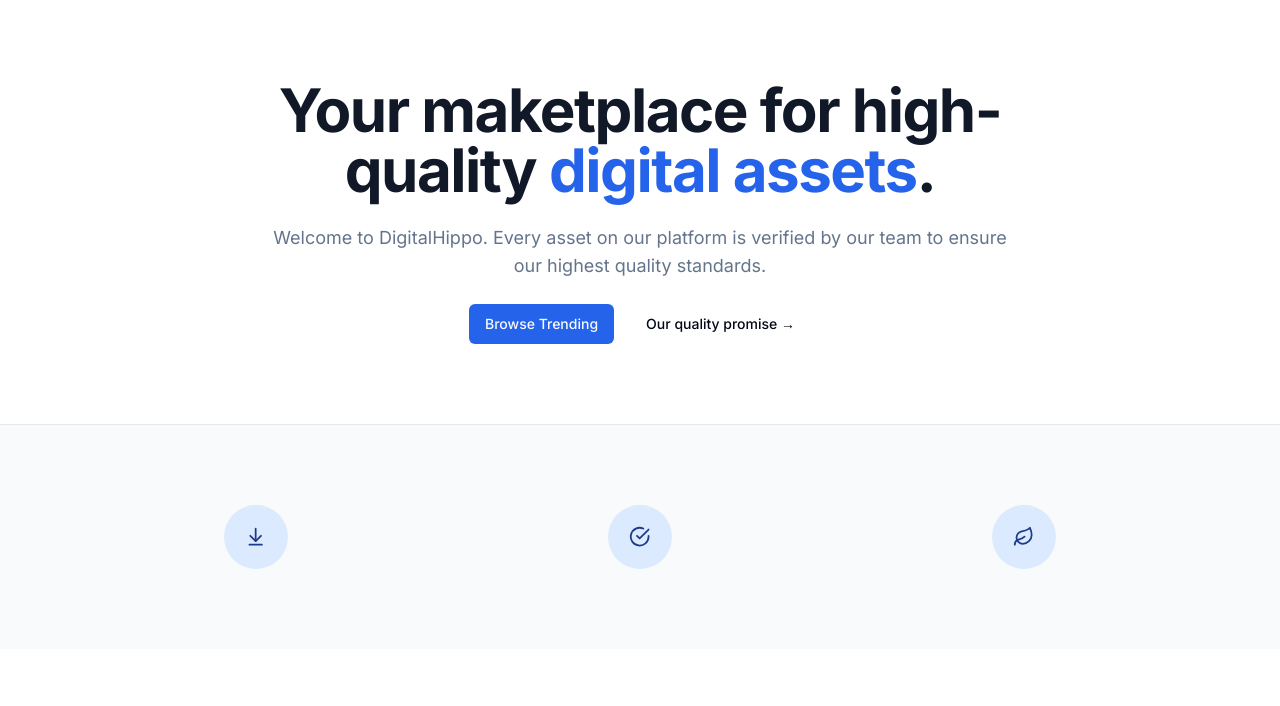
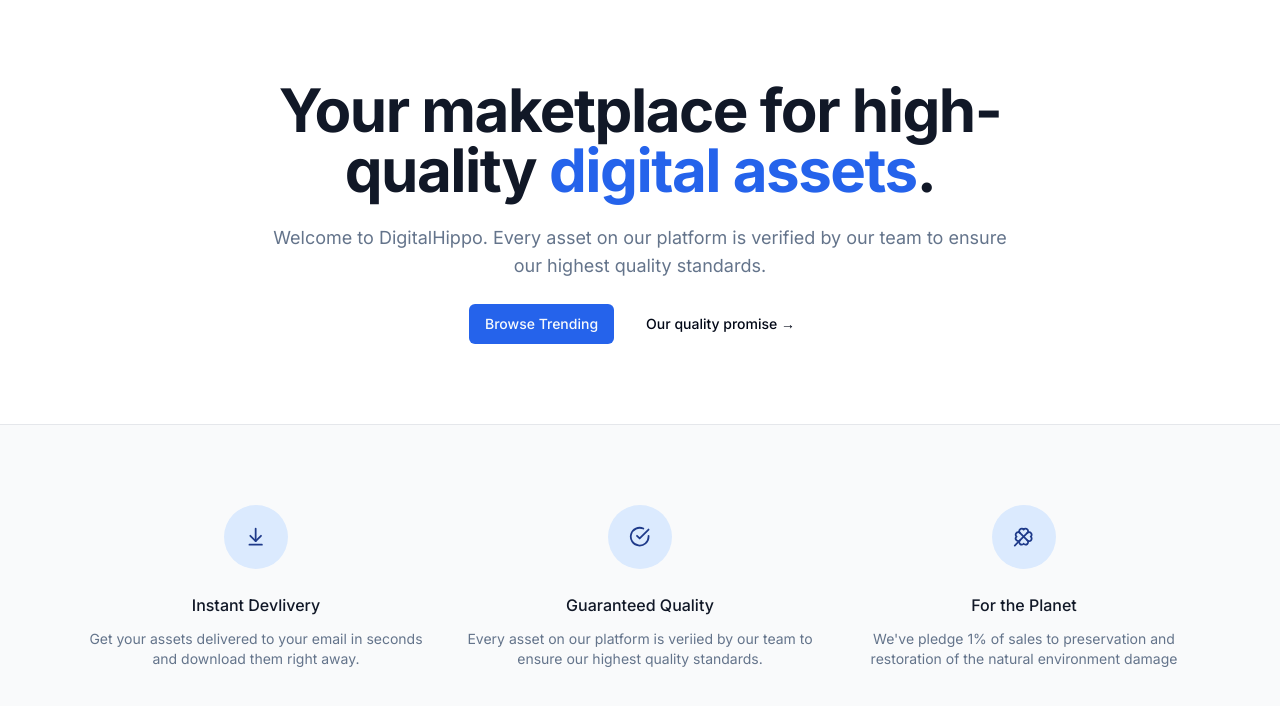
Before and after one commit to JinJaeJee/Digital-MarketPlace, a Next.js app: page / in a window 1280 px wide. Shown: the top 706 px of the page. Built offline with nearby package versions, Linux system fonts and the light colour scheme.

Commit message:
feat: navbar

```diff
--- a/src/app/page.tsx
+++ b/src/app/page.tsx
@@ -1,6 +1,6 @@
 import { MaxWidthWrapper } from "@/components/MaxWidthWrapper";
 import { Button, buttonVariants } from "@/components/ui/button";
-import { ArrowDownToLine, CheckCircle, Leaf } from "lucide-react";
+import { ArrowDownToLine, CheckCircle, Clover, Leaf } from "lucide-react";
 import Link from "next/link";
 
 const perks = [
@@ -18,7 +18,7 @@
   },
   {
     name: "For the Planet",
-    icon: Leaf,
+    icon: Clover,
     description:
       "We've pledge 1% of sales to preservation and restoration of the natural environment damage",
   },
@@ -63,6 +63,15 @@
                     {<perk.icon className="w-1/3 h-1/3" />}
                   </div>
                 </div>
+
+                <div className="mt-6 md:ml-4 md:mt-0 lg:ml-0 lg:mt-6">
+                  <h3 className="text-base font-medium text-gray-900">
+                    {perk.name}
+                  </h3>
+                  <p className="mt-3 text-sm text-muted-foreground">
+                    {perk.description}
+                  </p>
+                </div>
               </div>
             ))}
           </div>
--- /dev/null
+++ b/src/components/Navbar.tsx
@@ -0,0 +1,17 @@
+import { MaxWidthWrapper } from "./MaxWidthWrapper";
+
+const Navbar = () => {
+  return (
+    <div className="bg-white sticky z-50 top-0 inset-x-0 h-16">
+      <header className="relative bg-white">
+        <MaxWidthWrapper>
+          <div className="border-b border-gray-200">
+            <div className="flex h-16 "></div>
+          </div>
+        </MaxWidthWrapper>
+      </header>
+    </div>
+  );
+};
+
+export default Navbar;
```
